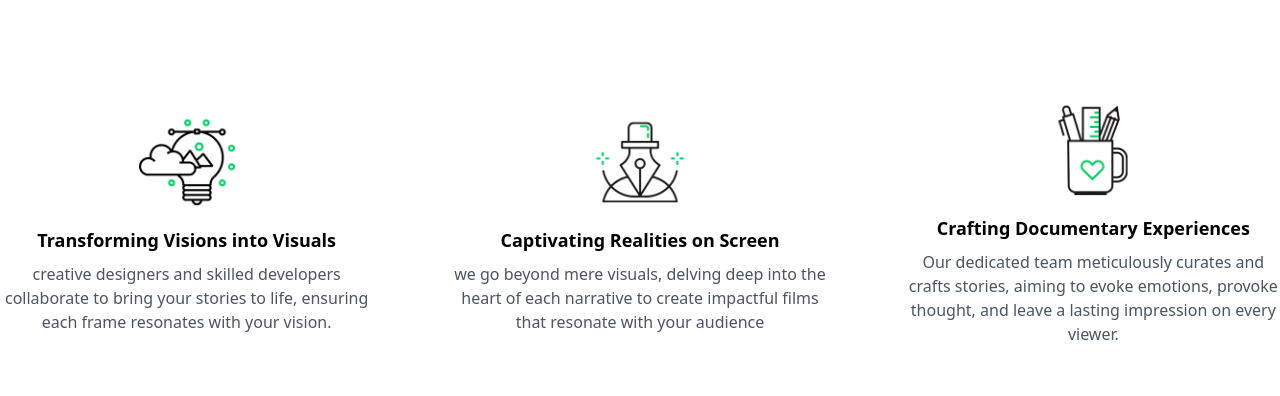
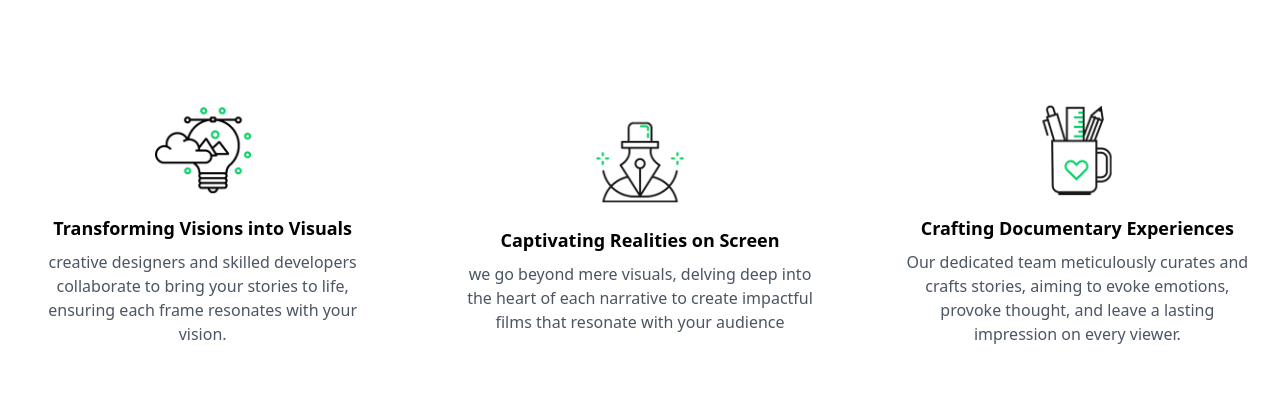
Before and after one commit to Durgarao-mokshar/Dhiganta, a React (Vite) app: page / in a window 1280 px wide. Shown: the part 1254-1650 px from the top of the page. Built offline with nearby package versions, Linux system fonts and the light colour scheme.

Commit message:
added padding

```diff
--- a/src/component1/index.jsx
+++ b/src/component1/index.jsx
@@ -10,7 +10,7 @@ export default function Index() {
     </h2>
   </div>
 
-  <div className="lg:grid lg:grid-cols-3  gap-20 flex flex-col items-center justify-center max-w-7xl mx-auto">
+  <div className="lg:grid lg:grid-cols-3  gap-20 flex flex-col items-center justify-center max-w-7xl mx-auto px-6">
     <div className="flex flex-col items-center justify-center gap-4">
       <img src="icon1.png" alt="UI-UX Design Icon" className="w-24 h-24"/>
       <div className="flex flex-col items-center justify-center w-full gap-2">
```
